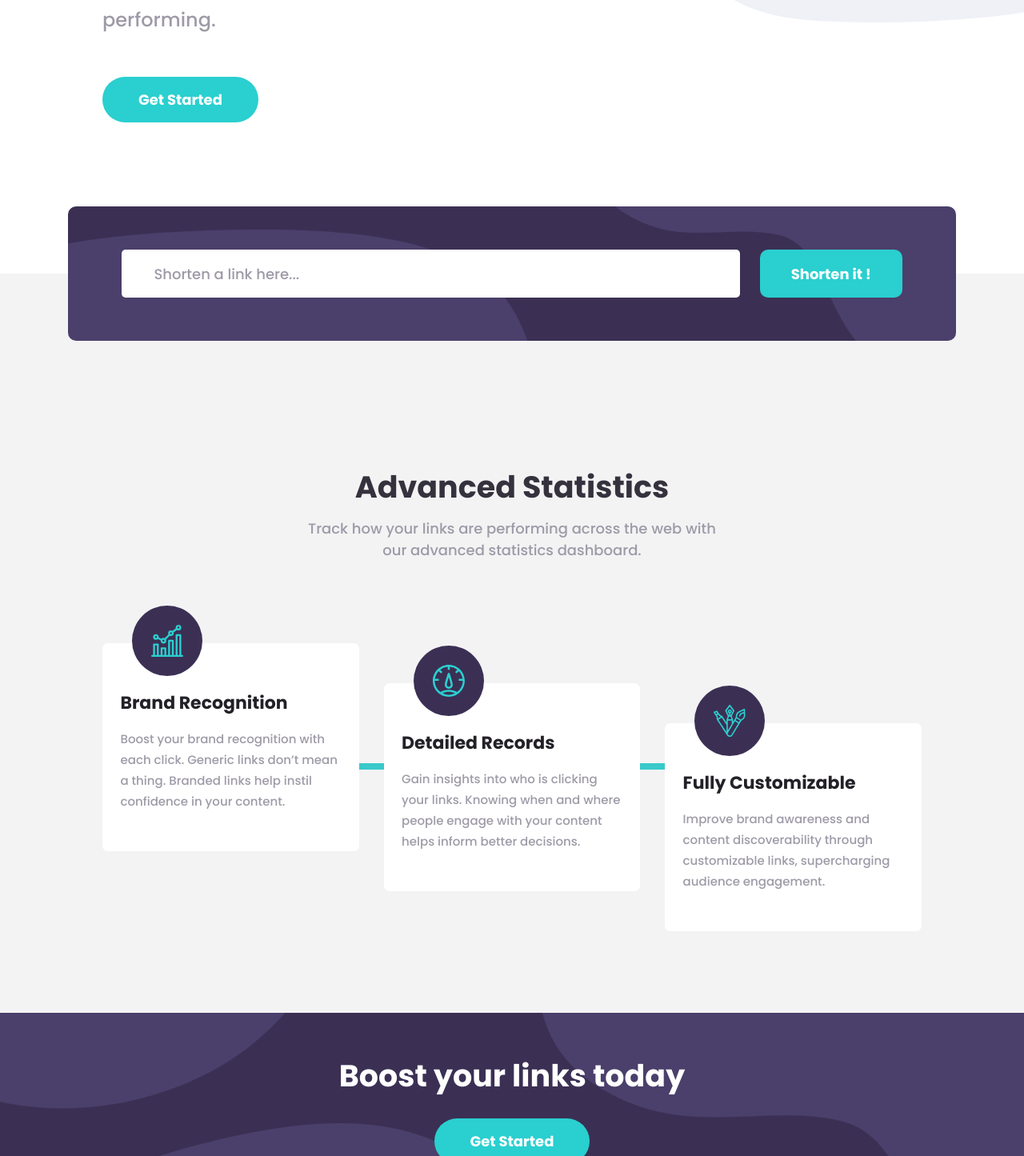
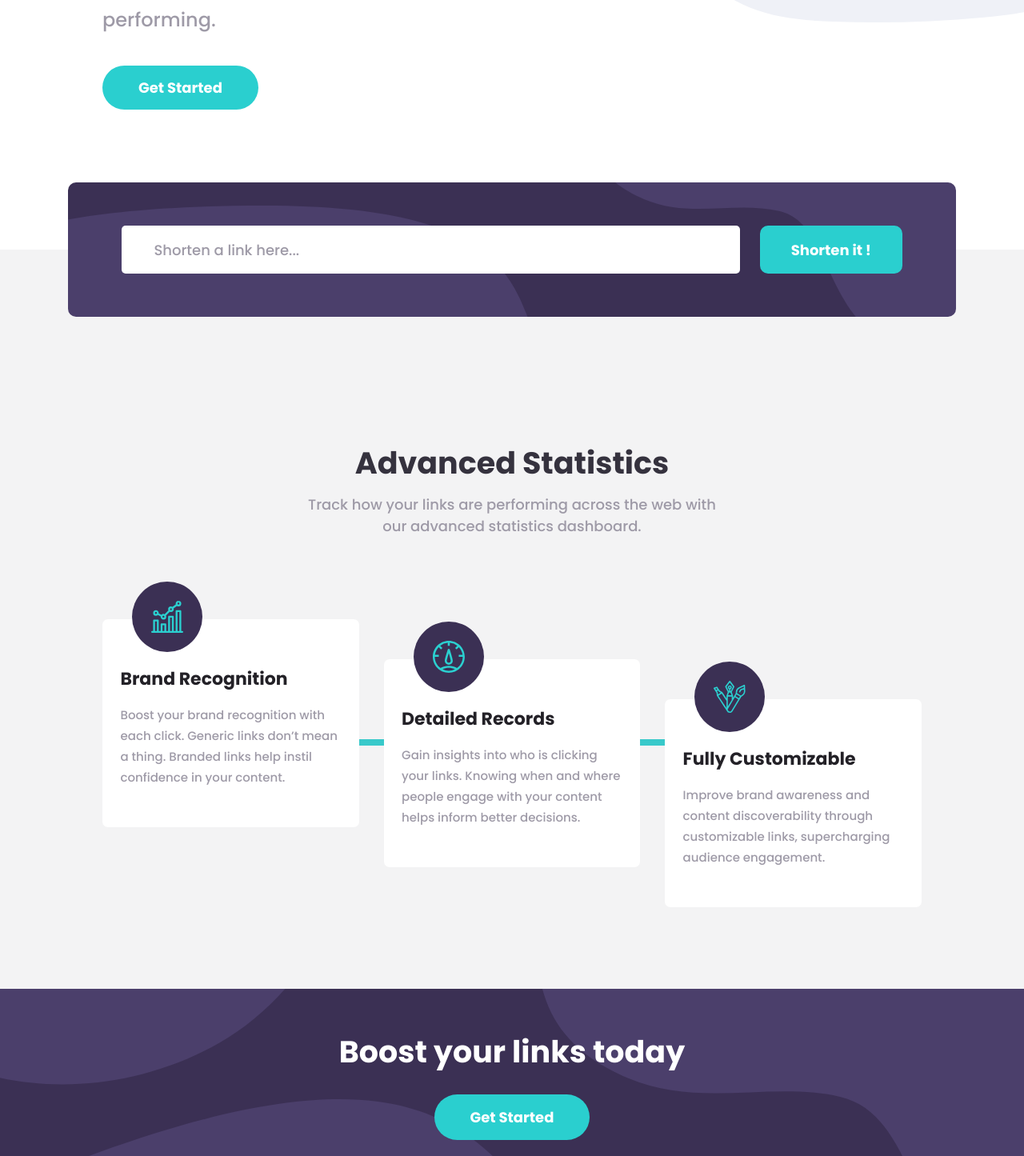
Before and after one commit to Tim-jn/shortly, a React (Create React App) app: page / in a window 1280 px wide. Shown: the part 625-2070 px from the top of the page at 80% size. Built offline with nearby package versions, Linux system fonts and the light colour scheme.

Commit message:
fixed html issues

```diff
--- a/src/Components/FooterBanner.tsx
+++ b/src/Components/FooterBanner.tsx
@@ -4,9 +4,7 @@ export default function FooterBanner() {
   return (
     <div className="footer-banner">
       <h2 className="footer-banner-title">Boost your links today</h2>
-      <button className="started-btn">
-        <a href="#shorten-link">Get Started</a>
-      </button>
+        <a className="started-btn" href="#shorten-link">Get Started</a>
     </div>
   )
 }
--- a/src/Pages/Home.tsx
+++ b/src/Pages/Home.tsx
@@ -19,9 +19,7 @@ export default function Home() {
             Build your brand's recognition and get detailed insights on how your
             links are performing.
           </p>
-          <button className="started-btn">
-            <a href="#shorten-link">Get Started</a>
-          </button>
+            <a href="#shorten-link" className="started-btn">Get Started</a>
         </div>
         <div className="infos-image-content">
           <div className="infos-image"></div>
```
